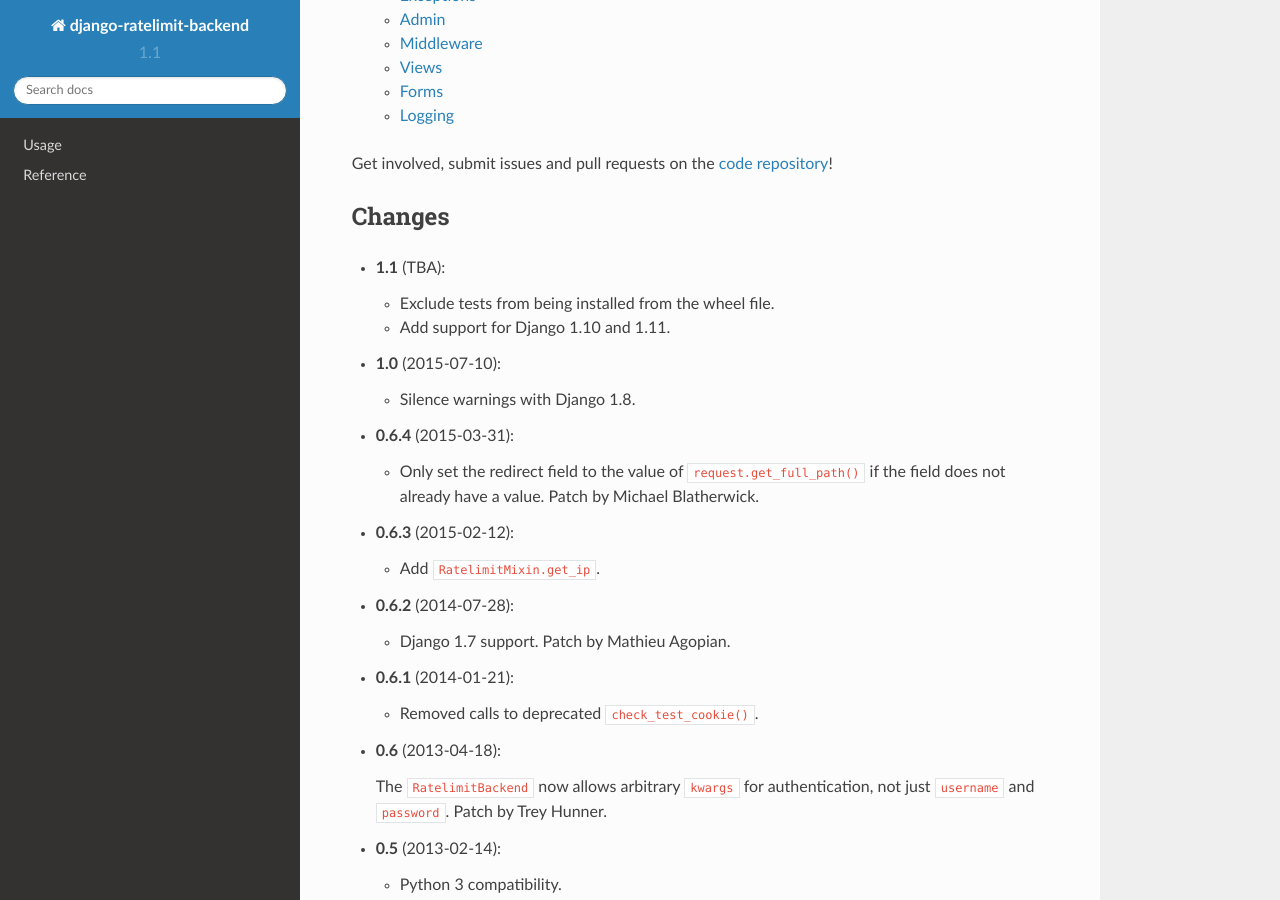
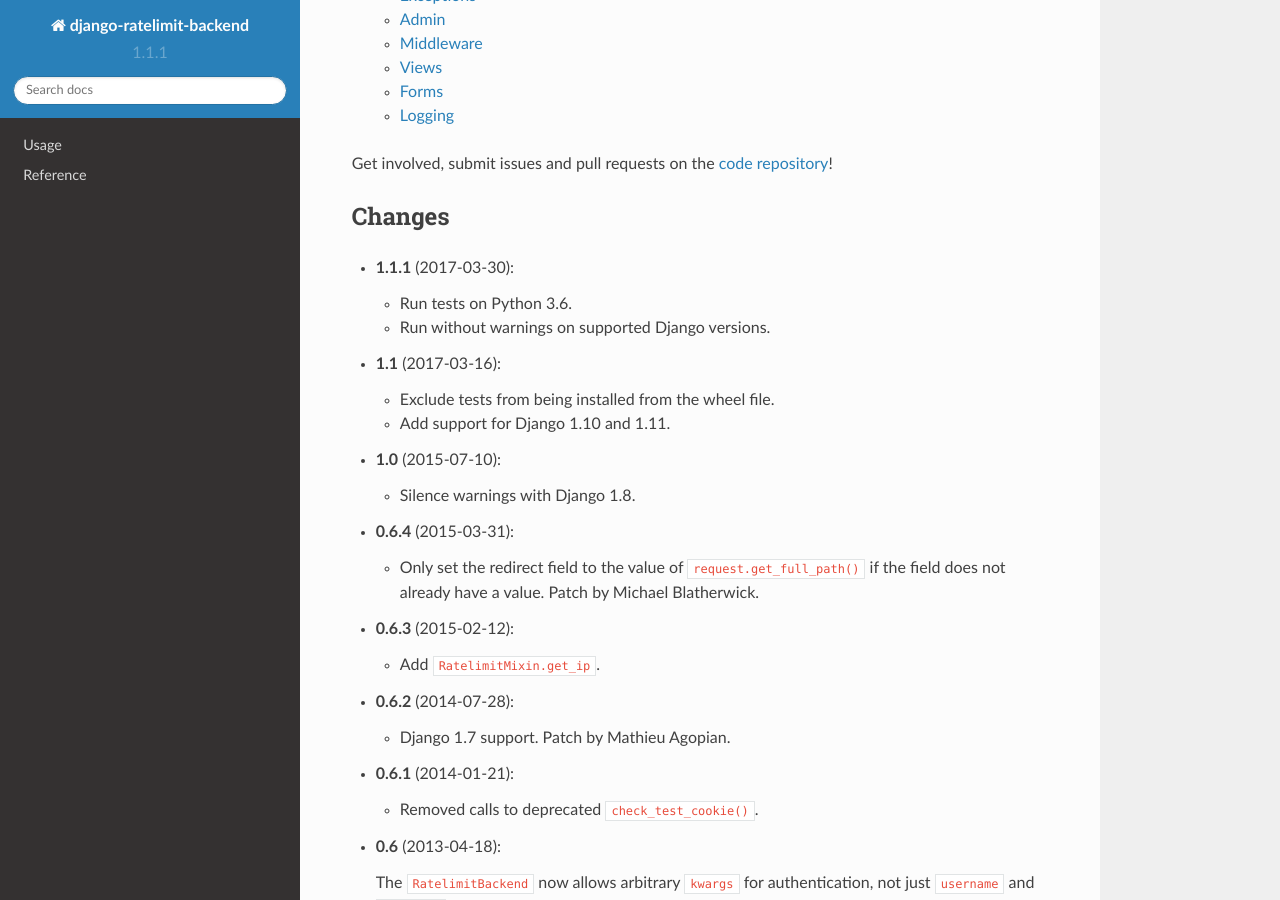
Before and after one commit to brutasse/django-ratelimit-backend, a Sphinx documentation site: the page built from docs/index.rst, in a window 1280 px wide and 900 px high, scrolled down 673 px. Built offline with Sphinx 7.4.7 and the Read the Docs theme 2.0.0, drawn with Linux system fonts in a browser that asks for light colours.

```diff
--- a/docs/conf.py
+++ b/docs/conf.py
@@ -50,9 +50,9 @@ copyright = u'2011-{0}, Bruno Renié'.format(datetime.datetime.today().year)
 # built documents.
 #
 # The short X.Y version.
-version = '1.1'
+version = '1.1.1'
 # The full version, including alpha/beta/rc tags.
-release = '1.1'
+release = '1.1.1'
 
 # The language for content autogenerated by Sphinx. Refer to documentation
 # for a list of supported languages.
--- a/docs/index.rst
+++ b/docs/index.rst
@@ -28,7 +28,13 @@ Get involved, submit issues and pull requests on the `code repository`_!
 Changes
 -------
 
-* **1.1** (TBA):
+* **1.1.1** (2017-03-30):
+
+  * Run tests on Python 3.6.
+
+  * Run without warnings on supported Django versions.
+
+* **1.1** (2017-03-16):
 
   * Exclude tests from being installed from the wheel file.
 
--- a/ratelimitbackend/__init__.py
+++ b/ratelimitbackend/__init__.py
@@ -1 +1 @@
-__version__ = '1.1'
+__version__ = '1.1.1'
```
